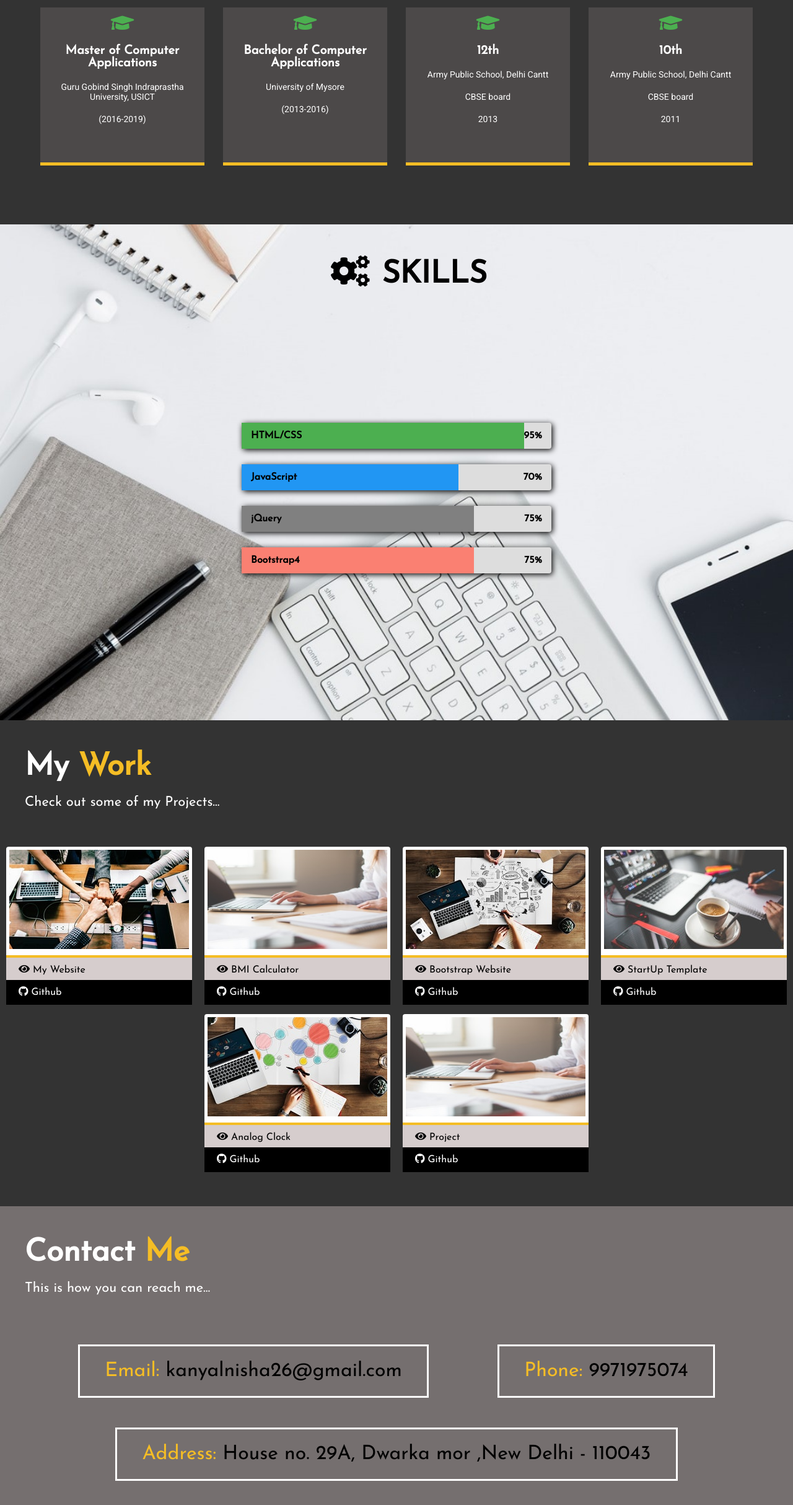
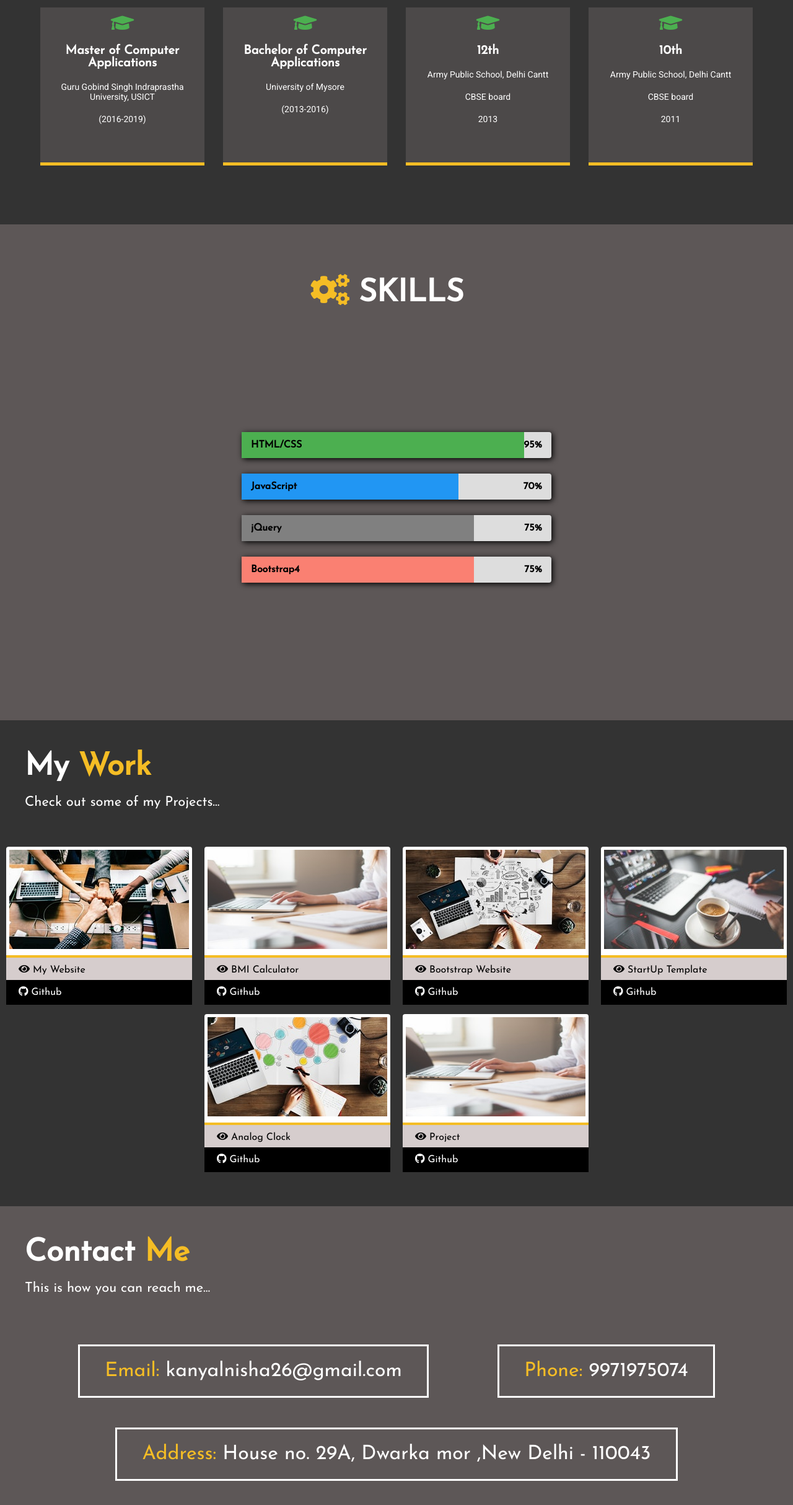
Before and after one commit to Nisha2018/NishaKanyalPortfolio, a plain HTML site: page index.html in a window 1280 px wide. Shown: the part 1218-3646 px from the top of the page at 62% size. Drawn offline with nearby package versions, Linux system fonts and the light colour scheme.

Commit message:
css file modified

```diff
--- a/portfolio.css
+++ b/portfolio.css
@@ -294,18 +294,18 @@ p {
 /*Skills Page*/
 
 .skills1 {
-  width: 100vw;
+  max-width: 100%;
   height: 100vh;
-  background-image: url("Images/19.jpg");
-  background-size: cover;
+  background-color: #5d5757;
   display: flex;
   flex-direction: column;
 }
 
 .skills1 .header h1 {
   text-align: center;
-  color: black;
+  color: white;
   text-transform: uppercase;
+  margin: 30px 70px 0 0;
 }
 
 .skills1 .header h1:hover {
@@ -314,8 +314,8 @@ p {
 }
 
 .skills1 .header h1 span {
-  color: black;
-  margin-right: 20px;
+  color: #f5bd25;
+  margin-right: 15px;
 }
 
 .container {
@@ -412,9 +412,9 @@ p {
 /*Contact Page*/
 
 .contact {
-  width: 100vw;
+  max-width: 100%;
   height: 100vh;
-  background-color: #756f6f;
+  background-color: #5d5757;
 }
 
 .contact .boxes {
@@ -431,6 +431,7 @@ p {
   border: 3px solid white;
   padding: 1.5rem 2.5rem;
   margin-bottom: 3rem;
+  color: white;
   transition: all 0.5s ease-out;
 }
 
@@ -457,7 +458,7 @@ p {
 @media (max-width: 990px){
 
   .header {
-    padding-top: 40px;
+    padding-top: 100px;
     text-align: center;
   }
 
@@ -481,7 +482,7 @@ p {
 
   .boxes div {
     display: block;
-    width: 70%;
+    width: 85%;
     font-size: 25px;
     padding: 10px 12px;
     margin-bottom: 2rem;
@@ -549,4 +550,9 @@ p {
   .profile {
     left: 10%;
   }
+
+  .bio {
+    text-align: center;
+    padding: 40px 15px 0px;
+  }
 }
```
